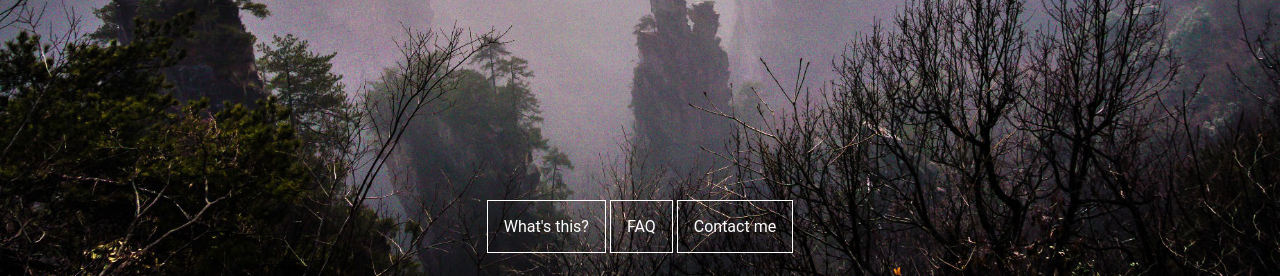
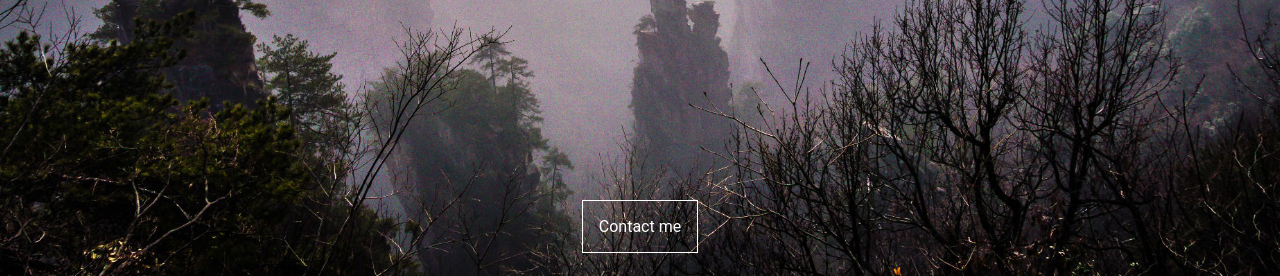
Before and after one commit to amandaleee/interactivebkg, a PHP site: page / in a window 1280 px wide. Shown: the part 604-880 px from the top of the page. Run offline with PHP 8.4, Linux system fonts and the light colour scheme; data that the repository does not hold is empty; some libraries are stand-ins or nearby versions.

Commit message:
updatig the footer again

```diff
--- a/index.php
+++ b/index.php
@@ -43,9 +43,6 @@
         $(".bg").interactive_bg();
       </script>
       <footer>
-      	<a href="#">What's this?</a>
-      	<a href="#">FAQ</a>
-      	<!-- <a href="#">Tip me [for the postage]</a> -->
       	<a href="mailto:#">Contact me</a>
       </footer>
 
```
